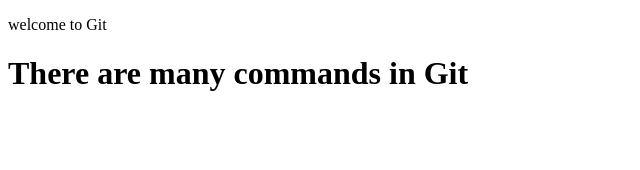
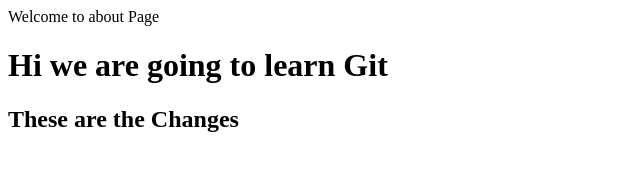
Before and after one commit to kannu9007/git-tutorial, a plain HTML site: page about.html in a window 1280 px wide. Shown: the whole page, without its empty margins (0-640 px from the left). Drawn offline with Linux system fonts and the light colour scheme.

Commit message:
git fix message here

```diff
--- a/about.html
+++ b/about.html
@@ -7,7 +7,8 @@
     <title>Document</title>
 </head>
 <body>
-    <p>welcome to Git</p>
-    <h1>There are many commands in Git </h1>
+    <p1?>Welcome to about Page</p1>
+    <h1>Hi we are going to learn Git</h1>
+    <h2>These are the Changes</h2>
 </body>
 </html>
```
